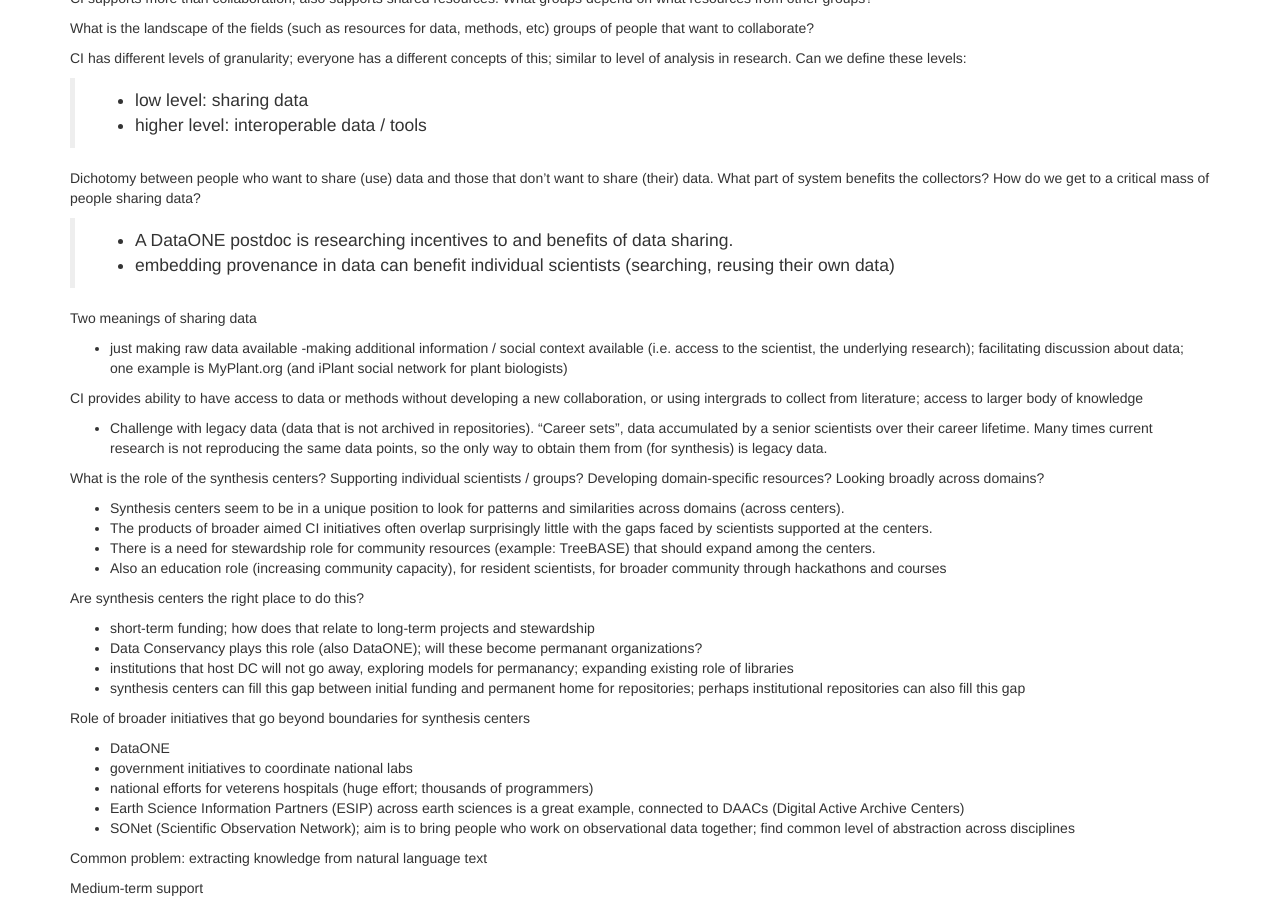
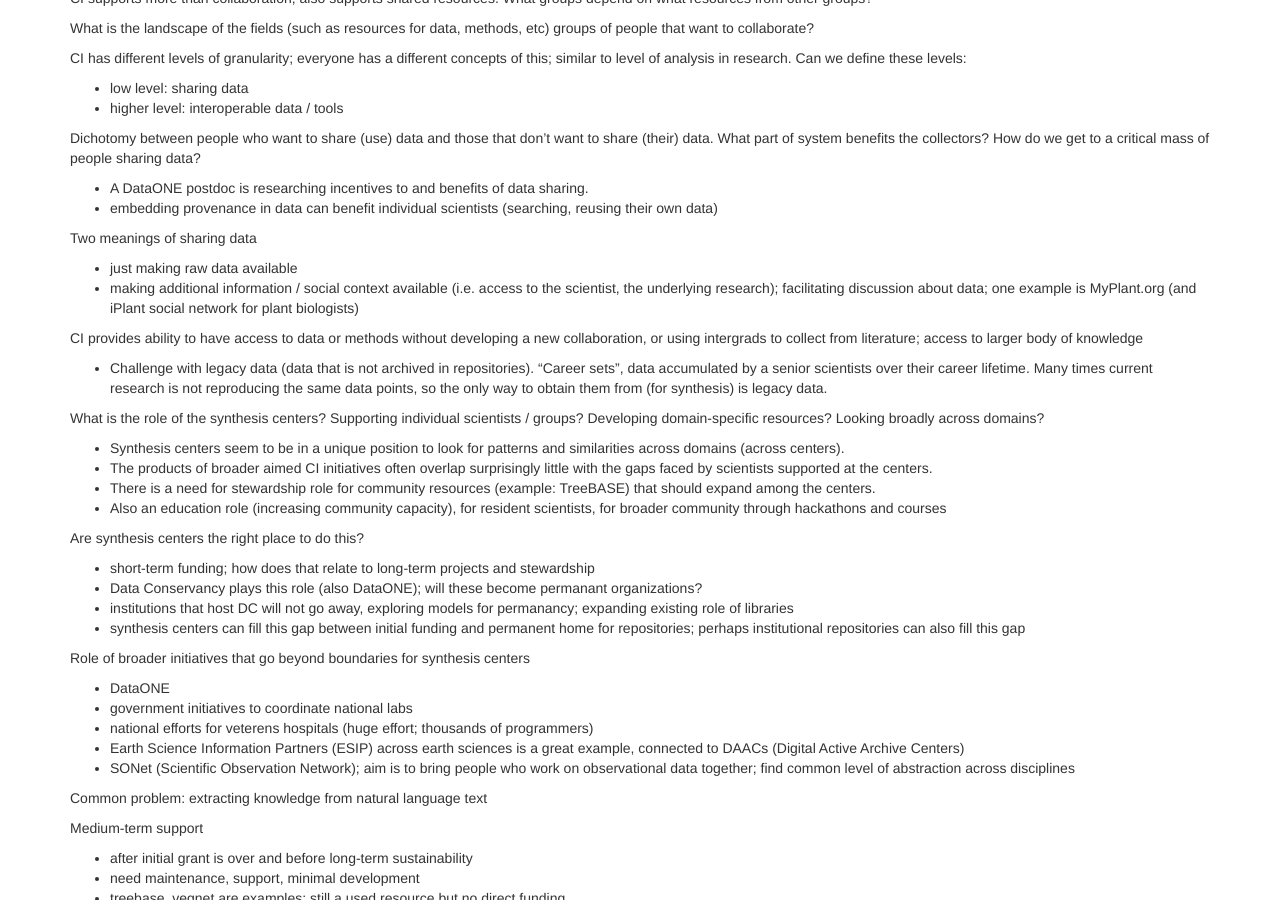
Before and after one commit to bio-collabit/wiki, a Jekyll site: the page built from 2011_Workshop/Day_3_Breakouts.md, in a window 1280 px wide and 900 px high, scrolled down 325 px. Built offline with Jekyll 4.4.1, drawn with Linux system fonts in a browser that asks for light colours; nearby versions of some CDN libraries; library files that are not in the unit come from our copies; Markdown is read by kramdown in place of the engine named in the settings.

```diff
--- a/2011_Workshop/Day_3_Breakouts.md
+++ b/2011_Workshop/Day_3_Breakouts.md
@@ -18,19 +18,19 @@ CI supports more than collaboration; also supports shared resources. What groups
 What is the landscape of the fields (such as resources for data, methods, etc) groups of people that want to collaborate?
 
 CI has different levels of granularity; everyone has a different concepts of this; similar to level of analysis in research. Can we define these levels:
-> - low level: sharing data
-> - higher level: interoperable data / tools
+- low level: sharing data
+- higher level: interoperable data / tools
 
 Dichotomy between people who want to share (use) data and those that don't want to share (their) data. What part of system benefits the collectors? How do we get to a critical mass of people sharing data?
-> - A DataONE postdoc is researching incentives to and benefits of data sharing.
-> - embedding provenance in data can benefit individual scientists (searching, reusing their own data)
+- A DataONE postdoc is researching incentives to and benefits of data sharing.
+- embedding provenance in data can benefit individual scientists (searching, reusing their own data)
 
 Two meanings of sharing data
 - just making raw data available
--making additional information / social context available (i.e. access to the scientist, the underlying research); facilitating discussion about data; one example is MyPlant.org (and iPlant social network for plant biologists)
+- making additional information / social context available (i.e. access to the scientist, the underlying research); facilitating discussion about data; one example is MyPlant.org (and iPlant social network for plant biologists)
 
 CI provides ability to have access to data or methods without developing a new collaboration, or using intergrads to collect from literature; access to larger body of knowledge
-+ Challenge with legacy data (data that is not archived in repositories). "Career sets", data accumulated by a senior scientists over their career lifetime. Many times current research is not reproducing the same data points, so the only way to obtain them from (for synthesis) is legacy data.
+- Challenge with legacy data (data that is not archived in repositories). "Career sets", data accumulated by a senior scientists over their career lifetime. Many times current research is not reproducing the same data points, so the only way to obtain them from (for synthesis) is legacy data.
 
 What is the role of the synthesis centers? Supporting individual scientists / groups? Developing domain-specific resources? Looking broadly across domains?
 + Synthesis centers seem to be in a unique position to look for patterns and similarities across domains (across centers).
```
